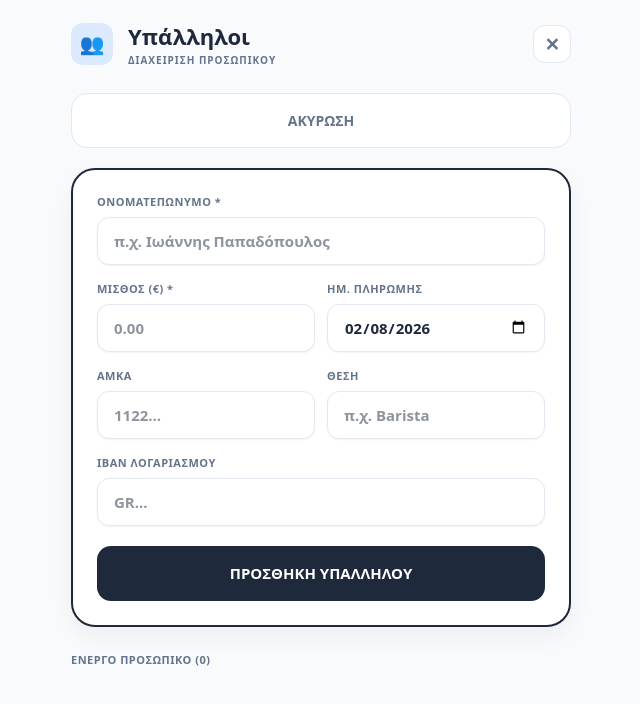
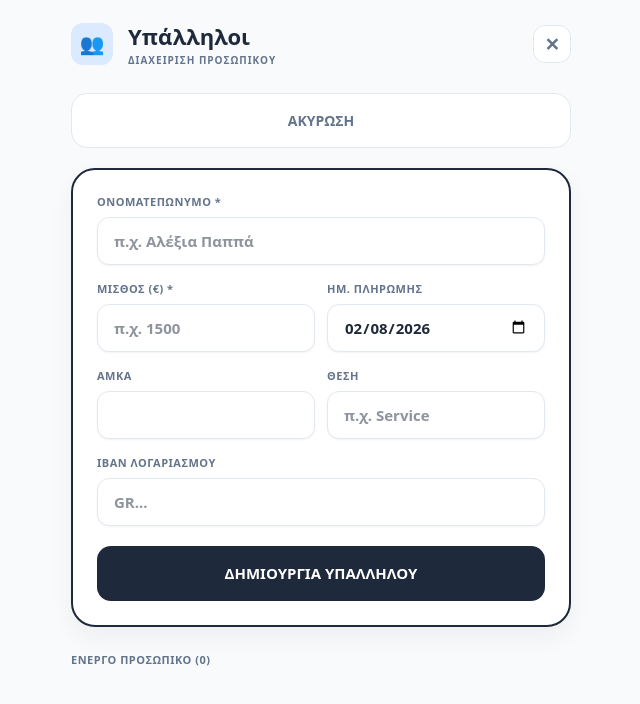
Before and after one commit to tsigris/cosy-management, a Next.js app: page /employees in a window 1280 px wide. Both pictures are taken after a click on the button "+ ΝΕΟΣ ΥΠΑΛΛΗΛΟΣ". Shown: the top 704 px of the page, without its empty margins (319-959 px from the left). Built offline with nearby package versions, Linux system fonts and the light colour scheme.

Commit message:
Update page.tsx

```diff
--- a/src/app/employees/page.tsx
+++ b/src/app/employees/page.tsx
@@ -8,13 +8,13 @@ import Link from 'next/link'
 
 // --- ΕΠΑΓΓΕΛΜΑΤΙΚΗ ΠΑΛΕΤΑ ΧΡΩΜΑΤΩΝ ---
 const colors = {
-  primaryDark: '#1e293b', // Slate 800
-  secondaryText: '#64748b', // Slate 500
-  accentBlue: '#2563eb',  // Blue 600
-  accentGreen: '#059669', // Emerald 600
-  accentRed: '#dc2626',   // Red 600
-  bgLight: '#f8fafc',     // Slate 50
-  border: '#e2e8f0',      // Slate 200
+  primaryDark: '#1e293b',
+  secondaryText: '#64748b',
+  accentBlue: '#2563eb',
+  accentGreen: '#059669',
+  accentRed: '#dc2626',
+  bgLight: '#f8fafc',
+  border: '#e2e8f0',
   white: '#ffffff'
 };
 
@@ -62,19 +62,6 @@ function EmployeesContent() {
     return () => document.removeEventListener('visibilitychange', handleWakeUp)
   }, [fetchInitialData])
 
-  const getDaysUntilPayment = (startDateStr: string) => {
-    if (!startDateStr) return null
-    const today = new Date()
-    const start = new Date(startDateStr)
-    const payDay = start.getDate()
-    let nextPayDate = new Date(today.getFullYear(), today.getMonth(), payDay)
-    today.setHours(0, 0, 0, 0)
-    nextPayDate.setHours(0, 0, 0, 0)
-    if (today >= nextPayDate) nextPayDate = new Date(today.getFullYear(), today.getMonth() + 1, payDay)
-    const diffTime = nextPayDate.getTime() - today.getTime()
-    return Math.ceil(diffTime / (1000 * 60 * 60 * 24))
-  }
-
   const getMonthlyPaid = (id: string) => {
     const now = new Date()
     return transactions
@@ -82,11 +69,23 @@ function EmployeesContent() {
       .reduce((acc, t) => acc + (Number(t.amount) || 0), 0)
   }
 
+  const getDaysUntilPayment = (startDateStr: string) => {
+    if (!startDateStr) return null
+    const today = new Date()
+    const start = new Date(startDateStr)
+    const payDay = start.getDate()
+    let nextPayDate = new Date(today.getFullYear(), today.getMonth(), payDay)
+    today.setHours(0, 0, 0, 0); nextPayDate.setHours(0, 0, 0, 0);
+    if (today >= nextPayDate) nextPayDate = new Date(today.getFullYear(), today.getMonth() + 1, payDay)
+    const diffTime = nextPayDate.getTime() - today.getTime()
+    return Math.ceil(diffTime / (1000 * 60 * 60 * 24))
+  }
+
   async function handleSave() {
     // ΕΛΕΓΧΟΣ ΥΠΟΧΡΕΩΤΙΚΩΝ ΠΕΔΙΩΝ
     if (!formData.full_name.trim()) return alert('Το όνομα είναι υποχρεωτικό!')
     if (!formData.monthly_salary || Number(formData.monthly_salary) <= 0) {
-      return alert('Ο μισθός είναι υποχρεωτικός και πρέπει να είναι μεγαλύτερος από 0!')
+      return alert('Ο μισθός είναι υποχρεωτικός για να λειτουργεί σωστά η αυτόματη πληρωμή!')
     }
 
     setLoading(true)
@@ -96,8 +95,8 @@ function EmployeesContent() {
       position: formData.position.trim() || null,
       amka: formData.amka.trim() || null,
       iban: formData.iban.trim() || null,
-      salary: Number(formData.monthly_salary), // Αποθήκευση ως salary (συμβατό με pay-employee)
-      monthly_salary: Number(formData.monthly_salary), // Διατήρηση monthly_salary για συμβατότητα
+      salary: Number(formData.monthly_salary), // Αποθήκευση και στα δύο πεδία για ασφάλεια
+      monthly_salary: Number(formData.monthly_salary),
       start_date: formData.start_date,
       store_id: storeId
     }
@@ -144,12 +143,12 @@ function EmployeesContent() {
         {isAdding && (
           <div style={{ ...formCard, borderColor: editingId ? '#f59e0b' : colors.primaryDark }}>
             <label style={labelStyle}>Ονοματεπώνυμο *</label>
-            <input value={formData.full_name} onChange={e => setFormData({...formData, full_name: e.target.value})} style={inputStyle} placeholder="π.χ. Ιωάννης Παπαδόπουλος" />
+            <input value={formData.full_name} onChange={e => setFormData({...formData, full_name: e.target.value})} style={inputStyle} placeholder="π.χ. Αλέξια Παππά" />
 
             <div style={{ display: 'flex', gap: '12px', marginTop: '16px' }}>
               <div style={{ flex: 1 }}>
                 <label style={labelStyle}>Μισθός (€) *</label>
-                <input type="number" inputMode="decimal" value={formData.monthly_salary} onChange={e => setFormData({...formData, monthly_salary: e.target.value})} style={{...inputStyle, border: '2px solid #cbd5e1'}} placeholder="0.00" />
+                <input type="number" inputMode="decimal" value={formData.monthly_salary} onChange={e => setFormData({...formData, monthly_salary: e.target.value})} style={{...inputStyle, border: '2px solid #cbd5e1'}} placeholder="π.χ. 1500" />
               </div>
               <div style={{ flex: 1 }}>
                 <label style={labelStyle}>Ημ. Πληρωμής</label>
@@ -158,15 +157,15 @@ function EmployeesContent() {
             </div>
 
             <div style={{ display: 'flex', gap: '12px', marginTop: '16px' }}>
-              <div style={{ flex: 1 }}><label style={labelStyle}>ΑΜΚΑ</label><input value={formData.amka} onChange={e => setFormData({...formData, amka: e.target.value})} style={inputStyle} placeholder="1122..." /></div>
-              <div style={{ flex: 1 }}><label style={labelStyle}>Θέση</label><input value={formData.position} onChange={e => setFormData({...formData, position: e.target.value})} style={inputStyle} placeholder="π.χ. Barista" /></div>
+              <div style={{ flex: 1 }}><label style={labelStyle}>ΑΜΚΑ</label><input value={formData.amka} onChange={e => setFormData({...formData, amka: e.target.value})} style={inputStyle} /></div>
+              <div style={{ flex: 1 }}><label style={labelStyle}>Θέση</label><input value={formData.position} onChange={e => setFormData({...formData, position: e.target.value})} style={inputStyle} placeholder="π.χ. Service" /></div>
             </div>
 
             <label style={{...labelStyle, marginTop: '16px'}}>IBAN Λογαριασμού</label>
             <input value={formData.iban} onChange={e => setFormData({...formData, iban: e.target.value})} style={inputStyle} placeholder="GR..." />
 
             <button onClick={handleSave} disabled={loading} style={{...saveBtnStyle, backgroundColor: editingId ? '#f59e0b' : colors.primaryDark}}>
-              {loading ? 'ΓΙΝΕΤΑΙ ΑΠΟΘΗΚΕΥΣΗ...' : (editingId ? 'ΕΝΗΜΕΡΩΣΗ ΣΤΟΙΧΕΙΩΝ' : 'ΠΡΟΣΘΗΚΗ ΥΠΑΛΛΗΛΟΥ')}
+              {loading ? 'ΓΙΝΕΤΑΙ ΑΠΟΘΗΚΕΥΣΗ...' : (editingId ? 'ΕΝΗΜΕΡΩΣΗ ΣΤΟΙΧΕΙΩΝ' : 'ΔΗΜΙΟΥΡΓΙΑ ΥΠΑΛΛΗΛΟΥ')}
             </button>
           </div>
         )}
```
